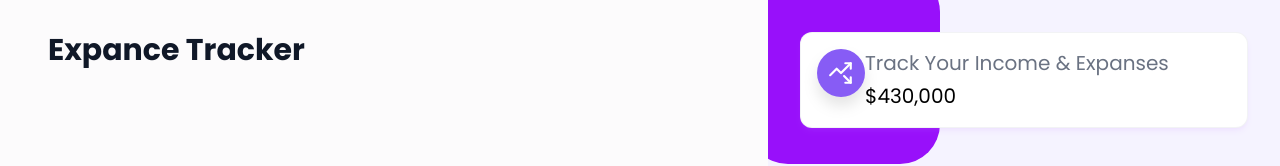
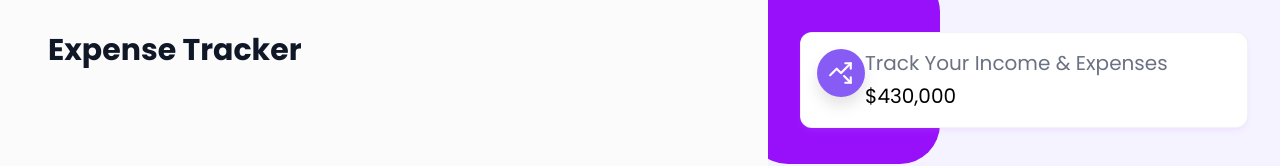
Before and after one commit to Ayushverma1238/Expense-Tracker, a React (Vite) app in the folder frontend/expance-tracker/: page /login in a window 1280 px wide. Shown: the top 166 px of the page. Built offline with nearby package versions, Linux system fonts and the light colour scheme; no server answers.

Commit message:
Adding dynamic title

```diff
--- a/frontend/expance-tracker/index.html
+++ b/frontend/expance-tracker/index.html
@@ -4,7 +4,7 @@
     <meta charset="UTF-8" />
     <link rel="icon" href="/favicon.jpeg" />
     <meta name="viewport" content="width=device-width, initial-scale=1.0" />
-    <title>expance-tracker</title>
+    <title>Expense Tracker</title>
     <link rel="stylesheet" href="./src/output.css">
   </head>
   <body>
--- a/frontend/expance-tracker/package.json
+++ b/frontend/expance-tracker/package.json
@@ -16,6 +16,7 @@
     "moment": "^2.30.1",
     "react": "^19.2.4",
     "react-dom": "^19.2.4",
+    "react-helmet-async": "^3.0.0",
     "react-hot-toast": "^2.6.0",
     "react-icons": "^5.6.0",
     "react-router-dom": "^7.13.2",
--- a/frontend/expance-tracker/src/components/layouts/Auth_layout.jsx
+++ b/frontend/expance-tracker/src/components/layouts/Auth_layout.jsx
@@ -7,7 +7,7 @@ const Auth_layout = ({children}) => {
     <div className='flex'>
 
     <div className='w-screen md:w-[60vw] px-12 pt-8 pb-12 h-screen'>
-        <h2 className='text-3xl font-bold text-gray-900'>Expance Tracker</h2>
+        <h2 className='text-3xl font-bold text-gray-900'>Expense Tracker</h2>
         {children}
     </div>
 
@@ -18,7 +18,7 @@ const Auth_layout = ({children}) => {
         <div className='grid grid-cols-1 z-20'>
             <StatsInfoCard
             icon={<LuTrendingUpDown />}
-            label ="Track Your Income & Expanses"
+            label ="Track Your Income & Expenses"
             value="430,000"
             color="bg-primary"
             />
--- a/frontend/expance-tracker/src/pages/Auth/Login.jsx
+++ b/frontend/expance-tracker/src/pages/Auth/Login.jsx
@@ -7,6 +7,7 @@ import axiosInstance from "../../utils/axiosInstance";
 import { API_PATH } from "../../utils/apiPath";
 import { toast } from "react-toastify";
 import { UserContext } from "../../context/UserContext.jsx";
+import {Helmet} from 'react-helmet-async'
 
 const Login = () => {
   const [email, setEmail] = useState("");
@@ -69,6 +70,10 @@ const Login = () => {
     }
   };
   return (
+    <>
+    <Helmet>
+        <title>Login | Expense Tracker</title>
+      </Helmet>
     <Auth_layout>
       <div className="lg:w-[70%] h-3/4 md:h-full flex flex-col justify-center">
         <h3 className="text-xl font-semibold">Welcome Back</h3>
@@ -108,6 +113,7 @@ const Login = () => {
         </form>
       </div>
     </Auth_layout>
+    </>
   );
 };
 
--- a/frontend/expance-tracker/src/pages/Auth/SignUp.jsx
+++ b/frontend/expance-tracker/src/pages/Auth/SignUp.jsx
@@ -7,7 +7,8 @@ import ProfilePhotoSelector from "../../components/Inputs/ProfilePhotoSelector";
 import axiosInstance from "../../utils/axiosInstance";
 import { API_PATH } from "../../utils/apiPath";
 import { UserContext } from "../../context/UserContext.jsx";
-import uploadImage from "../../utils/uploadImage";
+// import uploadImage from "../../utils/uploadImage";
+import { Helmet } from "react-helmet-async";
 
 const SignUp = () => {
   const [profilePic, setProfilePic] = useState(null);
@@ -89,6 +90,10 @@ const SignUp = () => {
   };
 
   return (
+    <>
+    <Helmet>
+            <title>Register | Expense Tracker</title>
+          </Helmet>
     <Auth_layout>
       <div className="lg:w-full h-auto md:h-full mt-10 md:mt-0 flex flex-col justify-center ">
         <h3 className="text-xl font-semibold text-black">Create an Account</h3>
@@ -143,6 +148,7 @@ const SignUp = () => {
         </form>
       </div>
     </Auth_layout>
+    </>
   );
 };
 
--- a/frontend/expance-tracker/src/pages/Dashboard/Expense.jsx
+++ b/frontend/expance-tracker/src/pages/Dashboard/Expense.jsx
@@ -9,6 +9,7 @@ import Modal from "../../components/layouts/Modal";
 import AddExpenseForm from "../../components/Expense/AddExpenseForm";
 import DeleteAlert from "../../components/DeleteAlert";
 import ExpenseList from "../../components/Expense/ExpenseList";
+import { Helmet } from "react-helmet-async";
 const Expense = () => {
   useUserAuth();
   const [expenseData, setExpenseData] = useState([]);
@@ -122,6 +123,11 @@ const Expense = () => {
   };
 
   return (
+    <>
+    <Helmet>
+             <title>Expense | Expense Tracker</title>
+           </Helmet>
+
     <DashboardLayout activeMenu="Expense">
       <div className="my-5 mx-auto">
         <div className="gri grid-cols-1 gap-6">
@@ -161,6 +167,7 @@ const Expense = () => {
         </Modal>
       </div>
     </DashboardLayout>
+    </>
   );
 };
 
--- a/frontend/expance-tracker/src/pages/Dashboard/Home.jsx
+++ b/frontend/expance-tracker/src/pages/Dashboard/Home.jsx
@@ -15,6 +15,7 @@ import Last30DaysExpenses from '../../components/Dashboard/Last30DaysExpenses';
 import RecentIncomeWithChart from '../../components/Dashboard/RecentIncomeWithChart';
 import RecentIncome from '../../components/Dashboard/RecentIncome';
 import Footer from './Footer';
+import { Helmet } from 'react-helmet-async';
 
 const Home = () => {
   useUserAuth();
@@ -50,6 +51,10 @@ const Home = () => {
   },[])
 
   return (
+    <>
+ <Helmet>
+         <title>Dashboard | Expense Tracker</title>
+       </Helmet>
     <DashboardLayout
     activeMenu="Dashboard"
     >
@@ -120,6 +125,7 @@ const Home = () => {
       </div>
 
     </DashboardLayout>
+    </>
   )
 }
 
--- a/frontend/expance-tracker/src/pages/Dashboard/Income.jsx
+++ b/frontend/expance-tracker/src/pages/Dashboard/Income.jsx
@@ -9,6 +9,7 @@ import { toast } from "react-toastify";
 import IncomeList from "../../components/Income/IncomeList";
 import DeleteAlert from "../../components/DeleteAlert";
 import { useUserAuth } from "../../hooks/useUserAuth";
+import { Helmet } from "react-helmet-async";
 
 const Income = () => {
   useUserAuth();
@@ -125,6 +126,10 @@ const Income = () => {
   };
 
   return (
+    <>
+    <Helmet>
+             <title>Income | Expense Tracker</title>
+           </Helmet>
     <DashboardLayout activeMenu="Income">
       <div className="my-5 mx-auto">
         <div className="grid grid-cols-1 gap-4">
@@ -162,6 +167,7 @@ const Income = () => {
         </Modal>
       </div>
     </DashboardLayout>
+    </>
   );
 };
 
```
Also changed, not shown: 2 other files (tests, documents, lock files or other folders).
